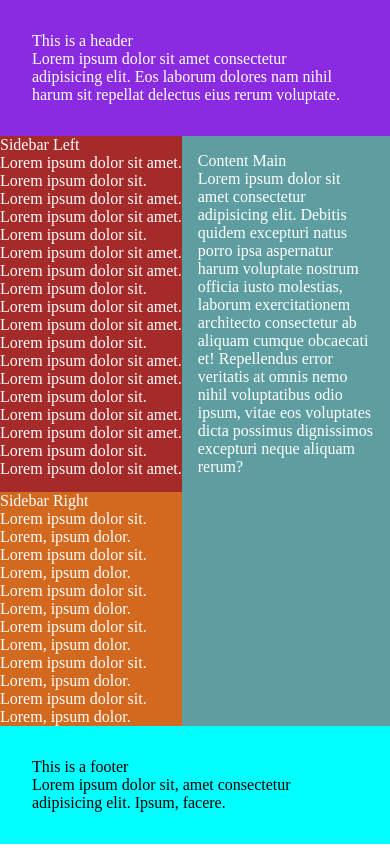
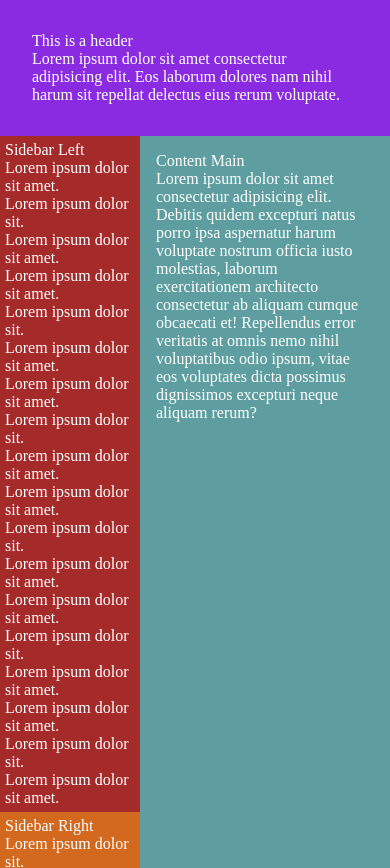
Before and after one commit to Laurent1u/website-skeletons, a plain HTML site: page index.html in a window 390 px wide. Shown: the top 868 px of the page. Before the commit the page ends 844 px from the top, so only its background shows below. Drawn offline with Linux system fonts and the light colour scheme.

Commit message:
Add files via upload
change sidebar left and right size when use a mobile phone

```diff
--- a/index.html
+++ b/index.html
@@ -50,10 +50,14 @@
             padding: 2rem;
         }
 
-        @media screen and (max-width: 600px) {
+        @media screen and (max-width: 700px) {
+            body {
+                grid-template: auto 1fr auto / minmax(auto, 140px) 1fr minmax(auto, 140px);
+            }
+
             #sidebar-left {
                 grid-column: 1 / 2;
-                padding: 0;
+                padding: 5px;
             }
 
             #main-content {
@@ -63,7 +67,7 @@
 
             #sidebar-right {
                 grid-column: 1 / 2;
-                padding: 0;
+                padding: 5px;
             }
         }
     </style>
```
